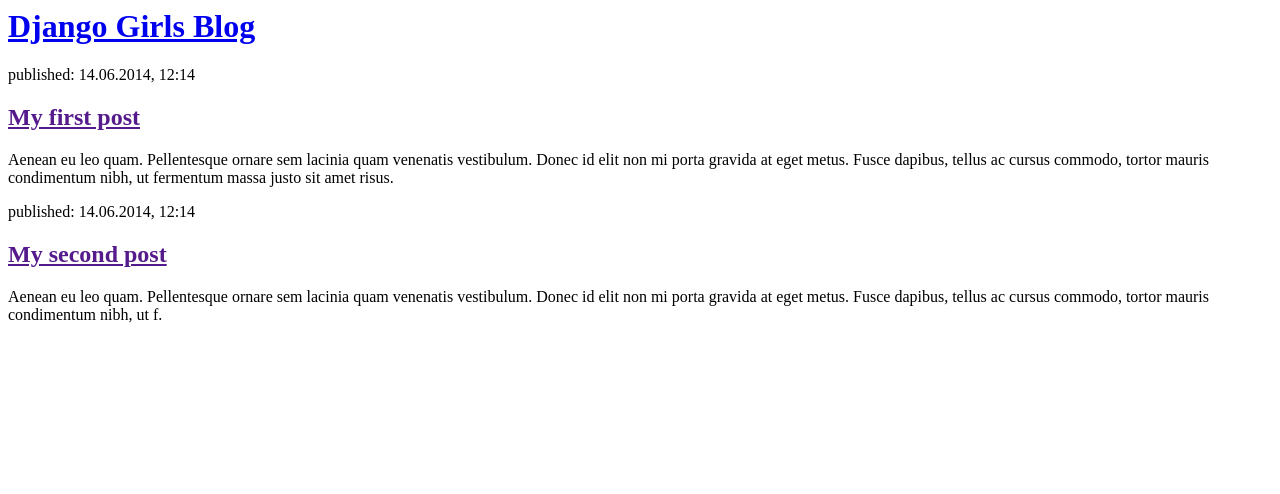
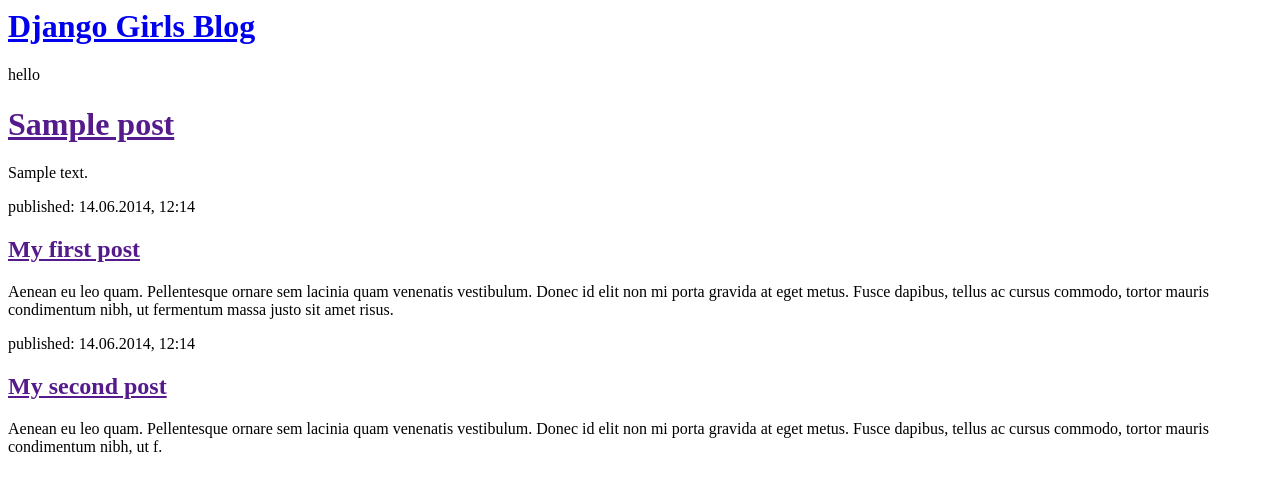
Before and after one commit to lostageInwza/DjangoSpace, a Django app: template mysite/blog/templates/blog/post_list.html in a window 1280 px wide. Shown: the top 494 px of the page. Run offline with Django 3.2, Linux system fonts and the light colour scheme; the template is opened without the code that fills it: most values are stand-ins (such as "Sample title", 1, 10 or a date in 2020).

Commit message:
Add new template by adding extract data variable in html pages

```diff
--- a/mysite/blog/templates/blog/post_list.html
+++ b/mysite/blog/templates/blog/post_list.html
@@ -6,6 +6,14 @@
         <div>
             <h1><a href="/">Django Girls Blog</a></h1>
         </div>
+            {%for posts in posts%}
+            <div>
+            	<p>hello</p>
+            	<h1><a href="">{{ posts.title }}</a></h1>
+ 	       		<p>{{ posts.text|linebreaksbr }}</p>
+ 	       	</div>
+        	{% endfor %}
+
 
         <div>
             <p>published: 14.06.2014, 12:14</p>
--- a/mysite/blog/views.py
+++ b/mysite/blog/views.py
@@ -1,4 +1,6 @@
 from django.shortcuts import render
+from .models import Post
 
 def post_list(request):
-	return render(request, 'blog/post_list.html', {})
+	posts = Post.objects.order_by('publish_date')
+	return render(request, 'blog/post_list.html', {'posts':posts})
```
